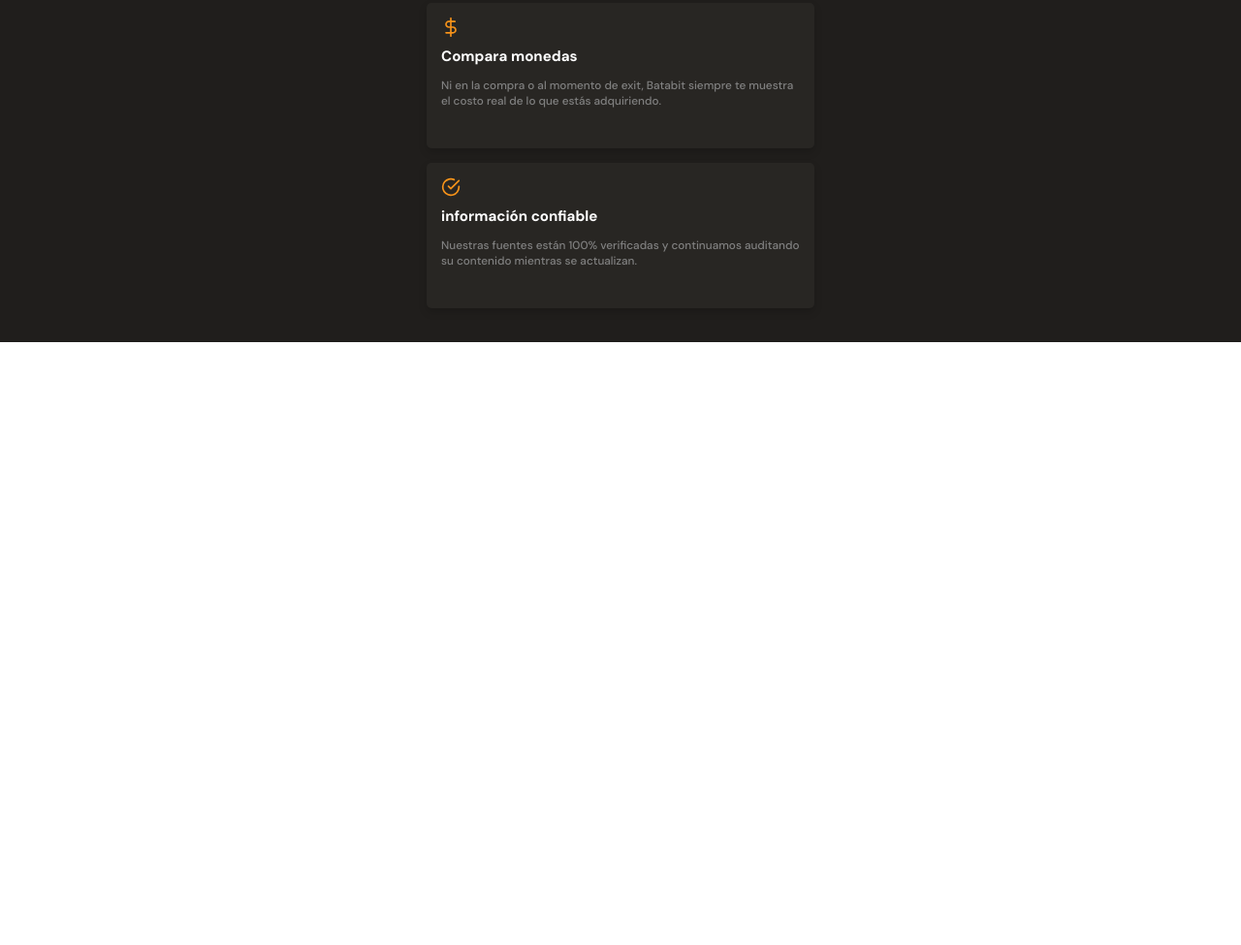
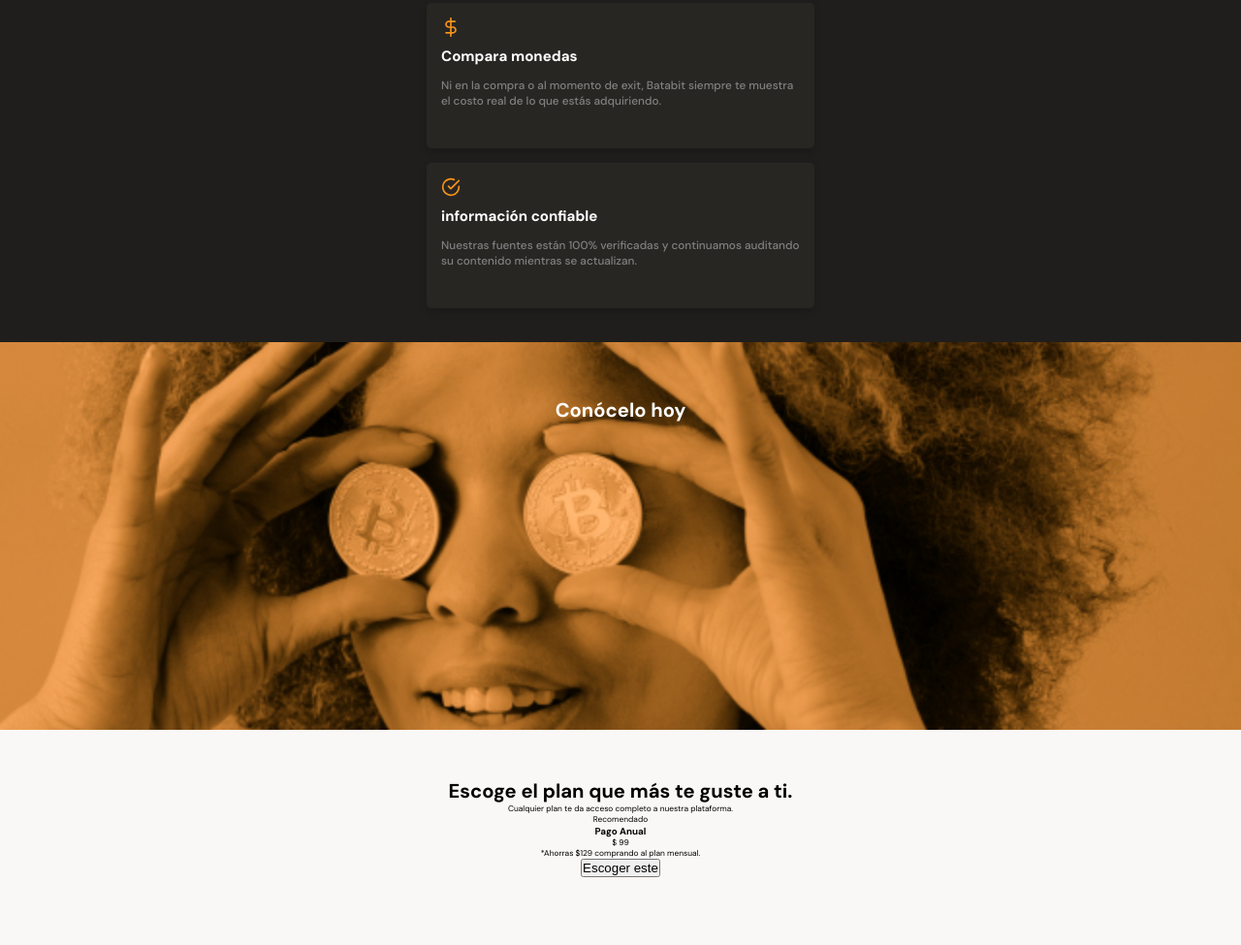
Before and after one commit to caher15/curso-MobileFirst, a plain HTML site: page index.html in a window 1280 px wide. Shown: the part 1983-2958 px from the top of the page at 97% size. Before the commit the page ends 2336 px from the top, so only its background shows below. Drawn offline with Linux system fonts and the light colour scheme.

Commit message:
plan container

```diff
--- a/index.html
+++ b/index.html
@@ -15,7 +15,7 @@
         <div class="header--title-container">
             <h1 >La próxima revolución en el intercambio de criptomonedas</h1>
             <p>Batatabit te ayuda a navegar entre los diferentes precios y tendencias</p>
-            <a href="" class="header--button">Conoce Nuestros Planes <span></span></a>
+            <a href="#plans" class="header--button">Conoce Nuestros Planes <span></span></a>
         </div>
     </header>
     <main>
@@ -109,8 +109,26 @@
                 </article>
             </section>
         </section>
-        <section></section>
-        <section></section>
+        <section class="bitcoin-img-container">
+            <h2>Conócelo hoy</h2>
+        </section>
+        <section id="plans" class="main-plan-container">
+            <div class="plans--title">
+                <h2>Escoge el plan que más te guste a ti.</h2>
+                <p>Cualquier plan te da acceso completo a nuestra plataforma.</p>
+            </div>
+        <section class="plans-container--slider">
+            <article class="plans-container--card">
+                <p>Recomendado</p>
+                <div>
+                    <h3>Pago Anual</h3>
+                    <p><span>$</span> 99</p>
+                    <p>*Ahorras $129 comprando al plan mensual.</p>
+                    <button>Escoger este <span></span></button>
+                </div>
+            </article>
+        </section>
+        </section>
     </main>
     <footer></footer>
 </body>
--- a/style.css
+++ b/style.css
@@ -320,3 +320,40 @@ main{
     line-height: 1.8rem;
     color: #808080;
 }
+.bitcoin-img-container{
+    width: 100%;
+    min-width: 320px;
+    height: 50vh;
+    background-image: url('./assets/imgs/bitcoinbaby2x.jpg');
+    background-position: center;
+    background-size: cover;
+    background-repeat: no-repeat;
+    text-align: center;
+}
+.bitcoin-img-container h2{
+    padding-top: 60px;
+    font-size: 2.4rem;
+    font-weight: bold;
+    line-height: 2.6rem;
+    color: var(--just-white);
+}
+.main-plan-container
+{
+    width: 100%;
+    min-width: 320px;
+    padding-bottom: 70px;
+    text-align: center;
+}
+.plans--title{
+    width: 90%;
+    min-width: 288px;
+    height: auto;
+    margin: 0 auto;
+    /* margin-top: 50px; */
+}
+.plans--title h2{
+    padding-top: 50px;
+    font-size: 2.4rem;
+    font-weight: bold;
+
+}
```
